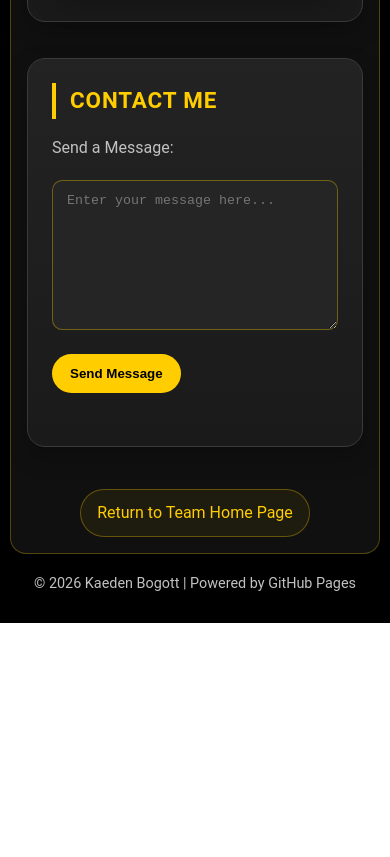
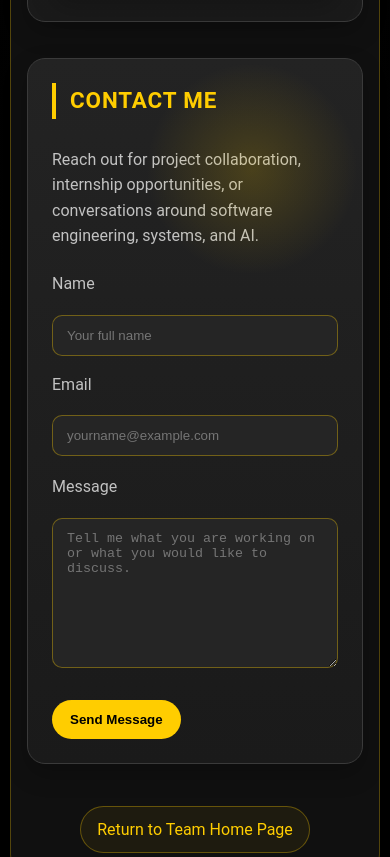
Before and after one commit to haydencg93/SeniorDesignLab3, a website: page kaeden/index.html in a window 390 px wide. Shown: the part 3228-4085 px from the top of the page. Before the commit the page ends 3851 px from the top, so only its background shows below. Drawn offline with nearby package versions, Linux system fonts and the light colour scheme.

Commit message:
Updated Contact Me

```diff
--- a/kaeden/index.html
+++ b/kaeden/index.html
@@ -70,12 +70,12 @@
                     <h2>Education</h2>
                     <div class="info-grid">
                         <div class="info-block">
-                            <p align ="center-text"class="section-label">Degree</p>
-                            <p align ="center-text" wrap =><strong>Bachelor of Science Computer Science and Engineering</strong></p>
+                            <p class="section-label">Degree</p>
+                            <p><strong>Bachelor of Science Computer Science and Engineering</strong></p>
                         </div>
                         <div class="info-block">
-                            <p align ="center-text"class="section-label">Institution</p>
-                            <p align ="center-text"><strong>University of Iowa</strong></p>
+                            <p class="section-label">Institution</p>
+                            <p><strong>University of Iowa</strong></p>
                         </div>
                     </div>
                 </section>
@@ -110,13 +110,34 @@
                     <div id="featured-projects" class="project-grid" data-project-limit="4"></div>
                 </section>
 
-                <section id="contact" class="content-card">
-                    <h2>Contact Me</h2>
+                <section id="contact" class="content-card contact-card">
+                    <div class="contact-header">
+                        <h2>Contact Me</h2>
+                        <p class="contact-copy">Reach out for project collaboration, internship opportunities, or conversations around software engineering, systems, and AI.</p>
+                    </div>
+
                     <form id="contact-form">
-                        <label for="contact-message">Send a Message:</label>
-                        <textarea id="contact-message" name="message" required placeholder="Enter your message here..."></textarea>
-                        <button type="submit">Send Message</button>
-                        <p id="contact-status" aria-live="polite"></p>
+                        <div class="contact-form-grid">
+                            <div class="form-field">
+                                <label for="contact-name">Name</label>
+                                <input type="text" id="contact-name" name="name" required placeholder="Your full name">
+                            </div>
+
+                            <div class="form-field">
+                                <label for="contact-email">Email</label>
+                                <input type="email" id="contact-email" name="email" required placeholder="yourname@example.com">
+                            </div>
+                        </div>
+
+                        <div class="form-field">
+                            <label for="contact-message">Message</label>
+                            <textarea id="contact-message" name="message" required placeholder="Tell me what you are working on or what you would like to discuss."></textarea>
+                        </div>
+
+                        <div class="contact-actions">
+                            <button type="submit">Send Message</button>
+                            <p id="contact-status" aria-live="polite"></p>
+                        </div>
                     </form>
                 </section>
 
@@ -132,6 +153,6 @@
     </div>
 
     <script src="https://cdn.jsdelivr.net/npm/@supabase/supabase-js@2"></script>
-    <script src="static/scripts/scripts.js"></script>
+    <script src="static/scripts/scripts.js?v=20260424"></script>
 </body>
 </html>
--- a/kaeden/static/scripts/scripts.js
+++ b/kaeden/static/scripts/scripts.js
@@ -2,6 +2,7 @@
 
 let _supabase;
 
+// Utility function to update the contact form status message and state (idle, success, error)
 function setContactStatus(message, state = 'idle') {
     const status = document.getElementById('contact-status');
     if (!status) {
@@ -16,6 +17,7 @@ function setContactStatus(message, state = 'idle') {
 
     status.dataset.state = state;
 }
+
 
 // Creates a project card for portfolio display based on project data
 function createProjectCard(project) {
@@ -83,8 +85,10 @@ async function loadProjects() {
         return;
     }
 
+    // Get the project data with a cache buster to ensure we always get the latest version
     try {
-        const response = await fetch('static/projects/projects.json');
+        const cacheBuster = `?t=${Date.now()}`;
+        const response = await fetch(`static/projects/projects.json${cacheBuster}`);
         if (!response.ok) {
             throw new Error('Could not load project data.');
         }
@@ -97,6 +101,7 @@ async function loadProjects() {
         }
 
         if (featuredContainer) {
+            featuredContainer.innerHTML = '';
             const limit = Number(featuredContainer.dataset.projectLimit || projects.length);
             projects
                 .filter((project) => project.featured !== false)
@@ -107,6 +112,7 @@ async function loadProjects() {
         }
 
         if (allProjectsContainer) {
+            allProjectsContainer.innerHTML = '';
             projects.forEach((project) => {
                 allProjectsContainer.appendChild(createProjectCard(project));
             });
@@ -154,6 +160,12 @@ async function init() {
         console.error("Initialization error:", err);
         setContactStatus('Messaging is unavailable right now. Please refresh and try again.', 'error');
     }
+}
+
+function refreshProjectsOnPageShow() {
+    window.addEventListener('pageshow', () => {
+        loadProjects();
+    });
 }
 
 /**
@@ -226,5 +238,11 @@ function setupForms() {
     });
 }
 
-// Fire initialization on load
-document.addEventListener('DOMContentLoaded', init);
+// Fire initialization once whether the script loads before or after DOMContentLoaded.
+if (document.readyState === 'loading') {
+    document.addEventListener('DOMContentLoaded', init);
+} else {
+    init();
+}
+
+refreshProjectsOnPageShow();
--- a/kaeden/static/styles/styles.css
+++ b/kaeden/static/styles/styles.css
@@ -407,9 +407,53 @@ label {
     color: var(--soft-grey);
 }
 
+.contact-card {
+    position: relative;
+    overflow: hidden;
+}
+
+.contact-card::before {
+    content: "";
+    position: absolute;
+    inset: 0 0 auto auto;
+    width: 220px;
+    height: 220px;
+    background: radial-gradient(circle, rgba(255, 205, 0, 0.18), transparent 68%);
+    pointer-events: none;
+}
+
+.contact-header {
+    display: grid;
+    gap: 12px;
+    margin-bottom: 22px;
+}
+
+.contact-copy {
+    max-width: 62ch;
+    color: var(--soft-grey);
+}
+
 #contact-form {
     display: grid;
-    gap: 10px;
+    gap: 18px;
+}
+
+.contact-form-grid {
+    display: grid;
+    grid-template-columns: repeat(2, minmax(0, 1fr));
+    gap: 16px;
+}
+
+.form-field {
+    display: grid;
+    gap: 8px;
+}
+
+.contact-actions {
+    display: flex;
+    align-items: center;
+    gap: 16px;
+    flex-wrap: wrap;
 }
 
 #contact-status {
@@ -435,6 +479,7 @@ label {
 
 textarea,
 input[type="text"],
+input[type="email"],
 input[type="password"] {
     width: 100%;
     padding: 12px 14px;
@@ -451,6 +496,7 @@ textarea {
 
 textarea:focus,
 input[type="text"]:focus,
+input[type="email"]:focus,
 input[type="password"]:focus {
     outline: none;
     box-shadow: 0 0 0 3px rgba(255, 205, 0, 0.18);
@@ -553,4 +599,12 @@ button:focus-visible {
     .projects-page-grid {
         grid-template-columns: 1fr;
     }
+
+    .contact-form-grid {
+        grid-template-columns: 1fr;
+    }
+
+    .contact-actions {
+        align-items: flex-start;
+    }
 }
```
Also changed, not shown: kaeden/projects.html (+2 -1 lines).
